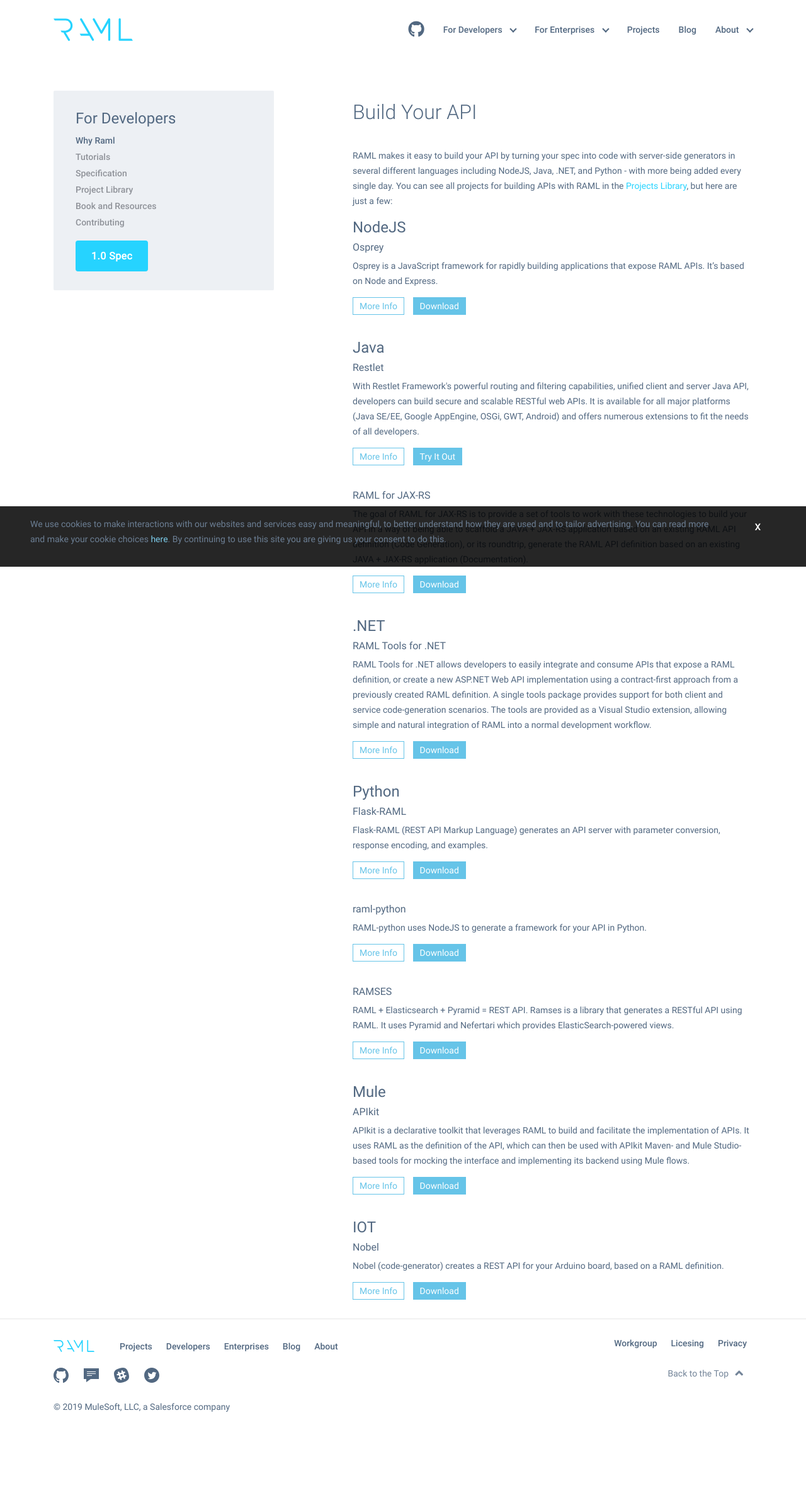
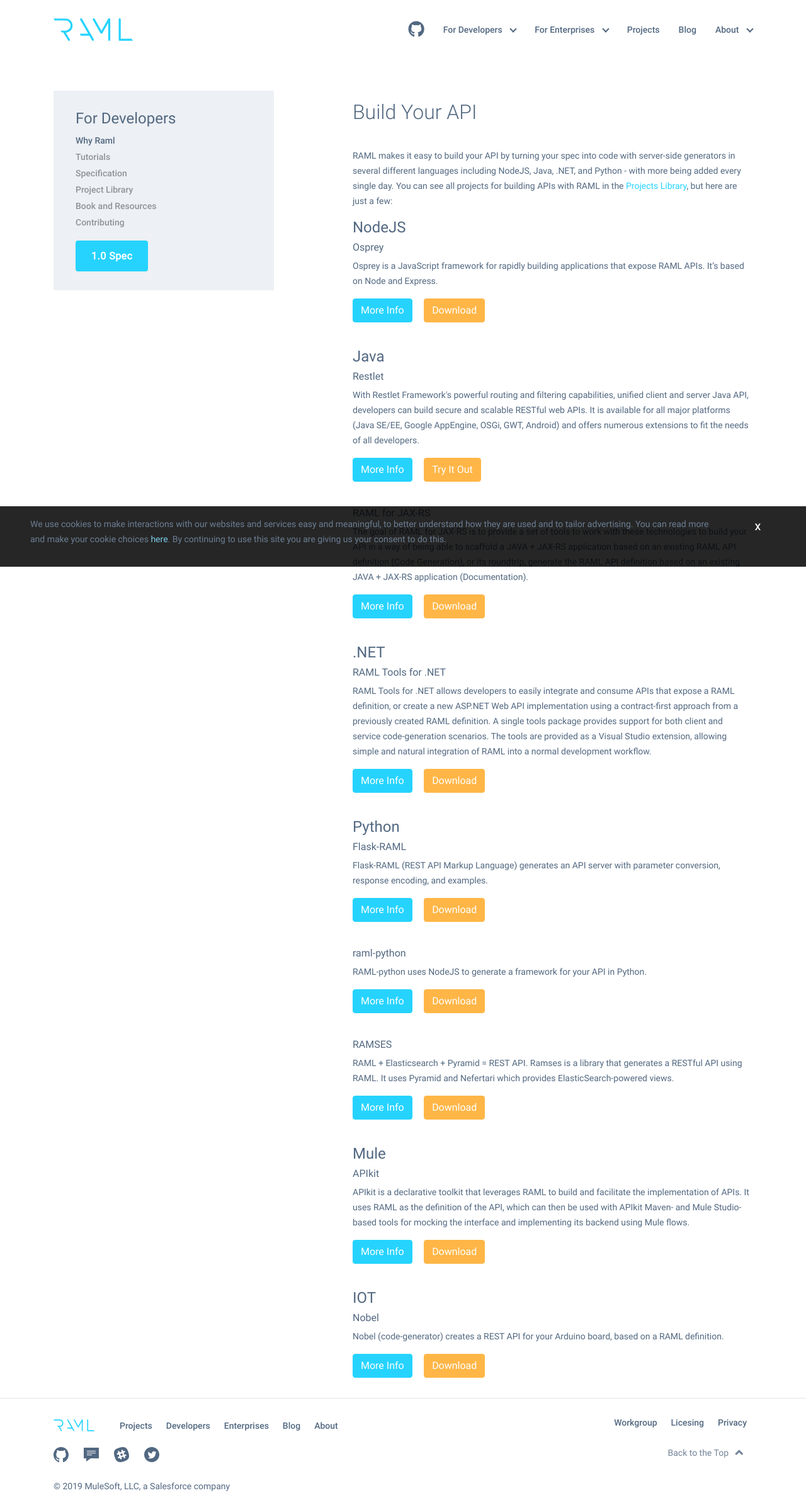
Before and after one commit to raml-org/raml-org, a Jekyll site: the page built from build-your-api.html, in a window 1280 px wide. Shown: the whole page at 63% size. Built offline with Jekyll 4.4.1, drawn with Linux system fonts in a browser that asks for light colours; nearby versions of some CDN libraries; before the commit the page ends 2272 px from its top, so only the background shows below that.

Commit message:
design fixes for raml

```diff
--- a/build-your-api.html
+++ b/build-your-api.html
@@ -13,7 +13,7 @@
 
 <p>Osprey is a JavaScript framework for rapidly building applications that expose RAML APIs. It’s based on Node and Express.</p>
 
-<p><a href="/projects#q:osprey" class="button info">More Info</a> <a href="https://github.com/mulesoft/osprey" class="button" target="_blank">Download</a></p>
+<p><a href="/projects#q:osprey" class="btn btn-primary">More Info</a> <a href="https://github.com/mulesoft/osprey" class="btn btn-secondary" target="_blank">Download</a></p>
 <br />
 <h2>Java</h2>
 
@@ -21,13 +21,13 @@
 
 <p>With Restlet Framework's powerful routing and filtering capabilities, unified client and server Java API, developers can build secure and scalable RESTful web APIs. It is available for all major platforms (Java SE/EE, Google AppEngine, OSGi, GWT, Android) and offers numerous extensions to fit the needs of all developers.</p>
 
-<p><a href="/projects#q:restlet" class="button info">More Info</a> <a href="http://restlet.com/products/restlet-studio/" class="button" target="_blank">Try It Out</a></p>
+<p><a href="/projects#q:restlet" class="btn btn-primary">More Info</a> <a href="http://restlet.com/products/restlet-studio/" class="btn btn-secondary" target="_blank">Try It Out</a></p>
 <br />
 <h3>RAML for JAX-RS</h3>
 
 <p>The goal of RAML for JAX-RS is to provide a set of tools to work with these technologies to build your API in a way of being able to scaffold a JAVA + JAX-RS application based on an existing RAML API definition (Code Generation), or its roundtrip, generate the RAML API definition based on an existing JAVA + JAX-RS application (Documentation).</p>
 
-<p><a href="/projects#q:jax-rs" class="button info">More Info</a> <a href="https://github.com/mulesoft/raml-for-jax-rs" class="button" target="_blank">Download</a></p>
+<p><a href="/projects#q:jax-rs" class="btn btn-primary">More Info</a> <a href="https://github.com/mulesoft/raml-for-jax-rs" class="btn btn-secondary" target="_blank">Download</a></p>
 <br />
 <h2>.NET</h2>
 
@@ -35,7 +35,7 @@
 
 <p>RAML Tools for .NET allows developers to easily integrate and consume APIs that expose a RAML definition, or create a new ASP.NET Web API implementation using a contract-first approach from a previously created RAML definition. A single tools package provides support for both client and service code-generation scenarios. The tools are provided as a Visual Studio extension, allowing simple and natural integration of RAML into a normal development workflow.</p>
 
-<p><a href="/projects#q:.net" class="button info">More Info</a> <a href="https://github.com/mulesoft-labs/raml-dotnet-tools" class="button" target="_blank">Download</a></p>
+<p><a href="/projects#q:.net" class="btn btn-primary">More Info</a> <a href="https://github.com/mulesoft-labs/raml-dotnet-tools" class="btn btn-secondary" target="_blank">Download</a></p>
 
 <br />
 <h2>Python</h2>
@@ -43,19 +43,19 @@
 <h3>Flask-RAML</h3>
 <p>Flask-RAML (REST API Markup Language) generates an API server with parameter conversion, response encoding, and examples.</p>
 
-<p><a href="/projects#q:flask" class="button info">More Info</a> <a href="https://pypi.python.org/pypi/Flask-RAML" class="button" target="_blank">Download</a></p>
+<p><a href="/projects#q:flask" class="btn btn-primary">More Info</a> <a href="https://pypi.python.org/pypi/Flask-RAML" class="btn btn-secondary" target="_blank">Download</a></p>
 <br />
 <h3>raml-python</h3>
 
 <p>RAML-python uses NodeJS to generate a framework for your API in Python.</p>
 
-<p><a href="/projects#q:raml-python" class="button info">More Info</a> <a href="https://github.com/val314159/raml-python-generator" class="button" target="_blank">Download</a></p>
+<p><a href="/projects#q:raml-python" class="btn btn-primary">More Info</a> <a href="https://github.com/val314159/raml-python-generator" class="btn btn-secondary" target="_blank">Download</a></p>
 <br />
 <h3>RAMSES</h3>
 
 <p>RAML + Elasticsearch + Pyramid = REST API. Ramses is a library that generates a RESTful API using RAML. It uses Pyramid and Nefertari which provides ElasticSearch-powered views.</p>
 
-<p><a href="/projects#q:ramses" class="button info">More Info</a> <a href="https://github.com/brandicted/ramses" class="button" target="_blank">Download</a></p>
+<p><a href="/projects#q:ramses" class="btn btn-primary">More Info</a> <a href="https://github.com/brandicted/ramses" class="btn btn-secondary" target="_blank">Download</a></p>
 <br />
 <h2>Mule</h2>
 
@@ -63,7 +63,7 @@
 
 <p>APIkit is a declarative toolkit that leverages RAML to build and facilitate the implementation of APIs. It uses RAML as the definition of the API, which can then be used with APIkit Maven- and Mule Studio-based tools for mocking the interface and implementing its backend using Mule flows.</p>
 
-<p><a href="/projects#q:apikit" class="button info">More Info</a> <a href="https://github.com/mulesoft/apikit" class="button" target="_blank">Download</a></p>
+<p><a href="/projects#q:apikit" class="btn btn-primary">More Info</a> <a href="https://github.com/mulesoft/apikit" class="btn btn-secondary" target="_blank">Download</a></p>
 <br />
 <h2>IOT</h2>
 
@@ -71,4 +71,4 @@
 
 <p>Nobel (code-generator) creates a REST API for your Arduino board, based on a RAML definition.</p>
 
-<p><a href="/projects#q:nobel" class="button info">More Info</a> <a href="https://github.com/nohorbee/nobel" class="button" target="_blank">Download</a></p>
+<p><a href="/projects#q:nobel" class="btn btn-primary">More Info</a> <a href="https://github.com/nohorbee/nobel" class="btn btn-secondary" target="_blank">Download</a></p>
--- a/css/style.scss
+++ b/css/style.scss
@@ -51,6 +51,10 @@
 $flash-white:#EDF0F4;
 $lighter-gray:#F7FAFF;
 
+/*overriding bootstrap variables */
+$primary: $sky-blue !default;
+$secondary: $orange !default;
+
 html,body{
   text-rendering: optimizeLegibility;
   -moz-osx-font-smoothing: grayscale;
@@ -63,8 +67,18 @@
   text-decoration: none!important;
   color: $sky-blue;
 }
+.btn.btn-primary{
+  background-color: $sky-blue;
+  border-color: $sky-blue;
+  color: #fff;
+}
 .btn.btn-primary:hover{
   background-color: $sky-blue-hover;
+}
+.btn.btn-secondary{
+  background-color: $orange;
+  border-color: $orange;
+  color: #fff;
 }
 .btn.btn-secondary:hover{
   background-color: $orangehover;
@@ -339,7 +353,7 @@
                 -webkit-transform: rotate(-45deg);
                 position: absolute;
                 right: 20px;
-                top: 9px;
+                top: 14px;
               }
             }
           }
@@ -522,7 +536,7 @@
         a.gray{
           .svg{
             path,polygon,rect{
-              fill:#EDF0F4;
+              fill:$flash-white;
             }
           }
         }
@@ -789,11 +803,17 @@
     }
     li{
       display: inline-block;
+      @media(max-width: 375px){
+        display: block;
+      }
       a{
         font-size: 14px;line-height: 16px;padding: 10px 9px;font-weight: 500;color: $slate-gray;font-family: $font-face-medium;
         @media(max-width: 767px){
           display: block;
         }
+        @media(max-width: 375px){
+          padding:10px 0;
+        }
       }
     }
     li:nth-child(1) a{
@@ -854,16 +874,13 @@
 /*developers-sec*/
 
 .developers-sec{
+  overflow: hidden;
   @media(max-width: 767px){
     margin-top: 0;
   }
   h1{
     color: $slate-gray;
     margin-bottom: 0px;
-  }
-
-  .overflow-hide{
-    overflow: hidden;
   }
 
   img{
@@ -872,7 +889,6 @@
       position: absolute;
       bottom: 0;
       transform: scale(1.25);
-      z-index: -9;
     }
   }
   p{
@@ -1153,20 +1169,6 @@
     }
     a{
       color: $sky-blue;
-    }
-    a.button{
-      padding: 5px 10px;
-      border: 1px solid #66c4e8;
-      margin-bottom: 20px;
-      text-decoration: none;
-      background: #66c4e8;
-      color: #fff;
-    }
-
-    a.button.info{
-      background: #fff;
-      color: #66c4e8;
-      margin-right: 10px;
     }
 
     ul{
@@ -1286,6 +1288,7 @@
         }
         .dropdown-toggle {
           border: 2px solid;
+          border-radius: 4px;
           padding: 5px 7px;
           margin-top: 10px;
           margin-bottom: 10px;
@@ -1427,14 +1430,13 @@
         display: inline-block;
         margin-right: 15px;
         margin-bottom: 20px;
-        color: #526881;
+        color: $slate-gray;
         background-color: #DBE8FD;
       }
       .projlink{
         display: flex;
         @media(max-width: 1199px){
           display: block;
-          text-align: center;
         }
         .view-project{
           margin-right: 25px;
@@ -1445,27 +1447,14 @@
         }
 
         a{
-          background-color: $sky-blue;
-          color: #fff;
           margin-top: 20px;
-          border-color: $sky-blue;
-           margin-right: 10px;
+          margin-right: 10px;
           /*padding: 20px;
           font-size: 14px;
           font-weight: 600;
           display: table;
           line-height: 16px;
           border-radius: 2px;*/
-        }
-        a:hover{
-          background-color: $sky-blue-hover;
-        }
-        a.btn.btn-secondary{
-          background-color: $orange;
-          border-color: $orange;
-        }
-        a.btn.btn-secondary:hover{
-          background-color: $orangehover;
         }
       }
     }
@@ -1637,6 +1626,11 @@
     }
   }
 }
+.build-your-api{
+  .btn.btn-primary{
+    margin-right: 15px;
+  }
+}
 
 .page-content.design-your-api .article-content, .page-content.build-your-api .article-content, .page-content.test-your-api .article-content, .page-content.build-your-api .article-content, .page-content.document-your-api .article-content, .page-content.support-your-api .article-content{
   @media(max-width: 767px){
@@ -1670,7 +1664,7 @@
   margin: 0 auto;
   width: 15%;
   height: 15%;
-  background-color: #526881;
+  background-color: $slate-gray;
   border-radius: 100%;
   -webkit-animation: sk-circleFadeDelay 1.2s infinite ease-in-out both;
           animation: sk-circleFadeDelay 1.2s infinite ease-in-out both;
```
